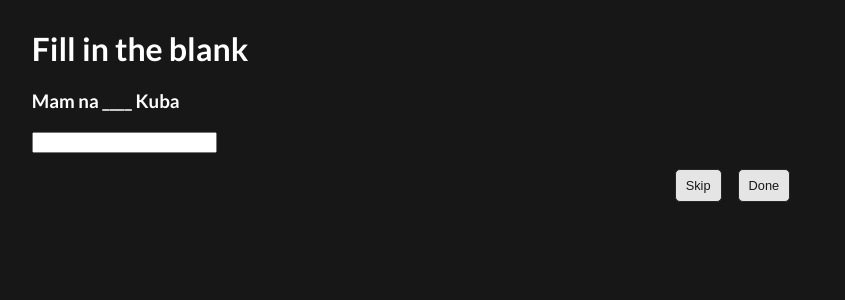
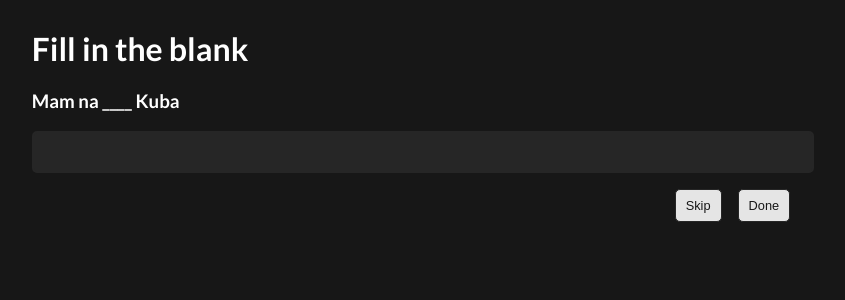
Before and after one commit to Kuba429/lingomg, a SvelteKit app: page /exercise in a window 1280 px wide. Both pictures are taken after a click on the button "Skip". Shown: the top 300 px of the page, without its empty margins (229-1074 px from the left). Built offline with nearby package versions, Linux system fonts and the light colour scheme.

Commit message:
button actions on enter

```diff
--- a/src/routes/exercise/Buttons.svelte
+++ b/src/routes/exercise/Buttons.svelte
@@ -1,4 +1,7 @@
 <script lang="ts">
+	import { onDestroy, onMount } from "svelte";
+	import { browser } from "$app/environment";
+
 	export let goToNext: () => void;
 	export let checkAnswer: () => boolean;
 
@@ -8,6 +11,14 @@
 		if (checkAnswer()) status = "correct";
 		else status = "wrong";
 	};
+
+	const mountCallback = (e: KeyboardEvent) => {
+		if (e.key !== "Enter") return;
+		if (status === "idle") doneHandler();
+		else goToNext();
+	};
+	onMount(() => browser && document.addEventListener("keypress", mountCallback));
+	onDestroy(() => browser && document.removeEventListener("keypress", mountCallback));
 </script>
 
 {#if status === "idle"}
--- a/src/routes/exercise/fillBlank/FillBlankExercise.svelte
+++ b/src/routes/exercise/fillBlank/FillBlankExercise.svelte
@@ -4,12 +4,32 @@
 	export let currentExercise: fillBlankExercise;
 	export let goToNext: () => void;
 	let inputValue: string;
-	// hardcoded for now
 	const checkAnswer = () =>
-		inputValue.trim().toLowerCase() === currentExercise.answer.trim().toLowerCase();
+		(inputValue ?? "").trim().toLowerCase() === currentExercise.answer.trim().toLowerCase();
 </script>
 
 <h1>Fill in the blank</h1>
 <h3>{currentExercise.question.split("#BLANK#").join("_".repeat(currentExercise.answer.length))}</h3>
 <input type="text" bind:value={inputValue} />
 <Buttons {goToNext} {checkAnswer} />
+
+<style lang="scss">
+	@use "$lib/variables.scss" as *;
+	input {
+		width: 100%;
+		padding: 10px;
+		background-color: $neutral-800;
+		font-size: 1rem;
+		color: white;
+		border: 2px solid $neutral-800;
+		border-radius: 5px;
+		transition: ease all 0.1s;
+		&:hover {
+			border-color: $neutral-600;
+		}
+		&:focus {
+			border-color: $neutral-500;
+			outline: none;
+		}
+	}
+</style>
```
